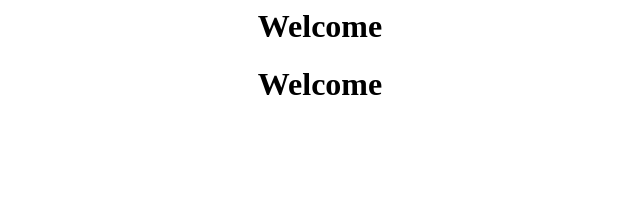
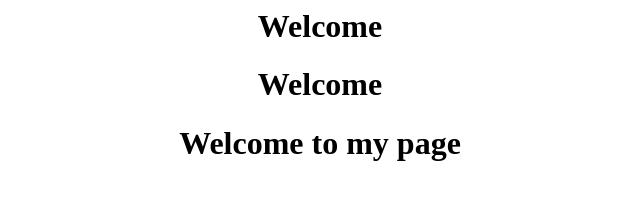
Before and after one commit to kulwanshbhatia/edureka, a plain HTML site: page index.html in a window 1280 px wide. Shown: the whole page, without its empty margins (320-960 px from the left). Drawn offline with Linux system fonts and the light colour scheme.

Commit message:
Update index.html

```diff
--- a/index.html
+++ b/index.html
@@ -1,3 +1,4 @@
 
 <h1><center>Welcome </center></h1>
 <h1><center>Welcome </center></h1>
+<h1><center>Welcome to my page </center></h1>
```
